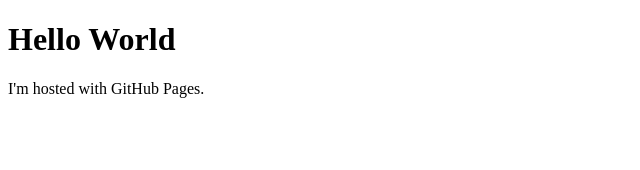
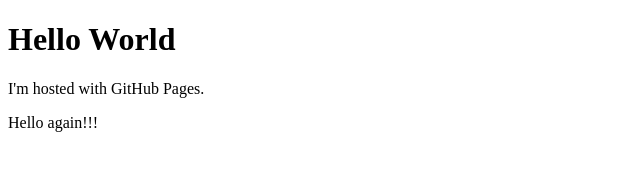
Before and after one commit to alejandrocelis/alejandrocelis.github.io, a plain HTML site: page index.html in a window 1280 px wide. Shown: the whole page, without its empty margins (0-640 px from the left). Drawn offline with Linux system fonts and the light colour scheme.

Commit message:
Comentario Inicial

```diff
--- a/index.html
+++ b/index.html
@@ -3,5 +3,6 @@
 <body>
 <h1>Hello World</h1>
 <p>I'm hosted with GitHub Pages.</p>
+Hello again!!!
 </body>
 </html>
```
